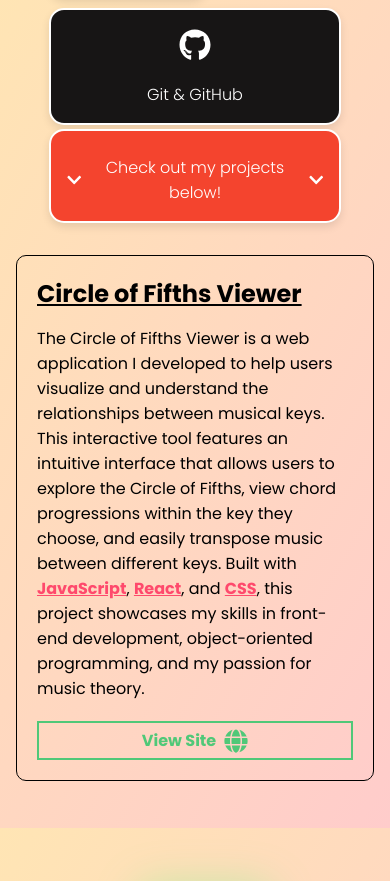
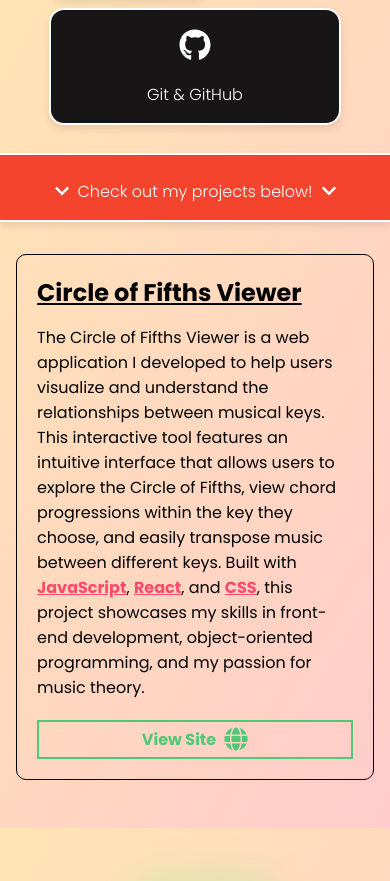
Before and after one commit to ajSeadler/dev-site, a React (Vite) app: page / in a window 390 px wide. Shown: the part 1704-2585 px from the top of the page. Built offline with nearby package versions, Linux system fonts and the light colour scheme; no server answers; a web font is replaced by a local one.

Commit message:
smalll updated

```diff
--- a/src/styles/Skills.css
+++ b/src/styles/Skills.css
@@ -34,11 +34,12 @@
 
 .skill-widget-bottom {
   position: relative;
-  border: 2px solid #fff;
+  border-top: 2px solid #fff;
+  border-bottom: 2px solid #fff;
   background-color: #F4442E;
-  border-radius: 15px;
-  width: 50%;
-  margin-top: 1% !important;
+  border-radius: 0px;
+  width: 100%;
+  margin-top: 2% !important;
   margin: auto;
   padding: 1rem;
   box-shadow: 0 4px 8px rgba(0, 0, 0, 0.1);
@@ -65,7 +66,8 @@
 
 @media (max-width: 768px) {
   .skill-widget-bottom {
-    width: 75%;
+    margin-top: 7% !important;
+    width: 100%;
     /* Adjust to 80% on smaller screens */
   }
 }
```
